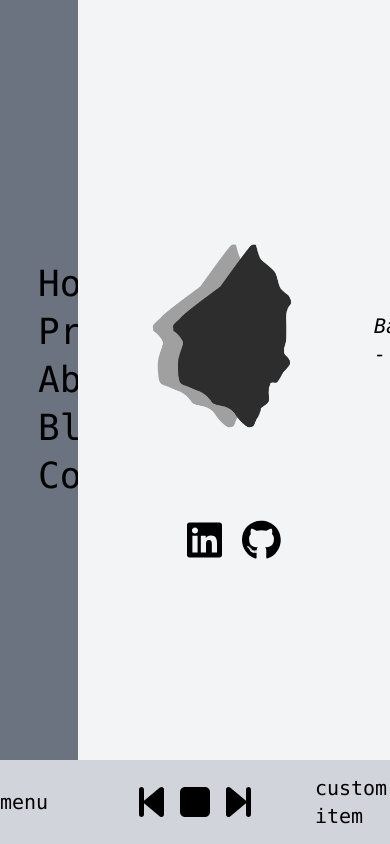
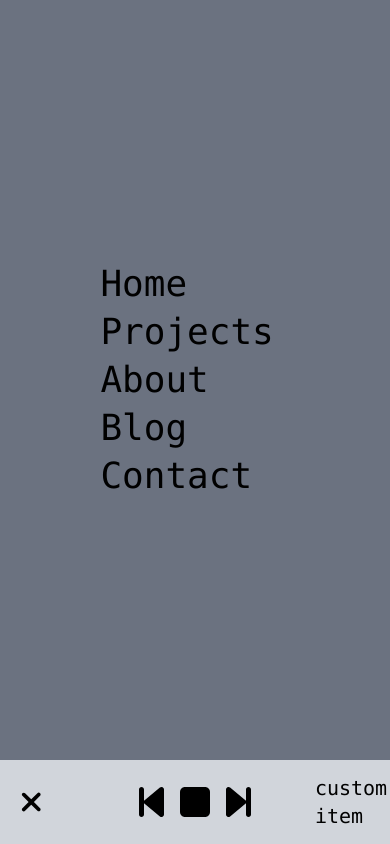
Before and after one commit to Njmercado/njmercado.github.io, a Next.js app: page /contact in a window 390 px wide. Built offline with nearby package versions, Linux system fonts and the light colour scheme.

Commit message:
feat(responsive): make it responsive
* Moved all Body logic from general layout to external component to handle better client view
* Made responsive header
* Added menu icon to footer
* Added responsiveness to contact page

```diff
--- a/src/app/contact/page.tsx
+++ b/src/app/contact/page.tsx
@@ -13,7 +13,7 @@ export default function Contact() {
 
   return (
     <article className="flex flex-col justify-center items-center">
-      <section className="flex flex-row items-center">
+      <section className="flex xs:flex-col sm:flex-col md:flex-row items-center">
         <Image src="/static/atlantico.png" width={300} height={300} alt="Image of Colombian Atlantic's department."/>
         <p> <em>Barranquilla - Colombia</em> </p>
       </section>
--- a/src/app/layout.tsx
+++ b/src/app/layout.tsx
@@ -1,11 +1,8 @@
 import type { Metadata } from 'next'
 import { Inter } from 'next/font/google'
 import './globals.css'
-import {
-  Header,
-  Footer
-} from '@/components'
 import StoreProvider from '@/lib/store/StoreProvider'
+import { Body } from '@/components'
 
 const inter = Inter({ subsets: ['latin'] })
 
@@ -22,26 +19,7 @@ export default function RootLayout({
   return (
     <StoreProvider>
       <html lang="en">
-        <body className="font-mono text-xl">
-          <div className="grid grid-rows-10 h-screen">
-            <div className="grid grid-cols-10 row-span-9">
-              <Header className="col-span-2"></Header>
-              <main
-                id="informationContainer"
-                className="
-                col-span-8 bg-gray-100 flex flex-col justify-center items-center
-                xs:*:w-11/12 sm:*:w-11/12 md:*:w-10/12 lg:*:w-9/12 xl:*:w-8/12
-                overflow-auto
-              "
-              >
-                <div className="overflow-auto h-auto py-10 px-4">
-                  {children}
-                </div>
-              </main>
-            </div>
-            <Footer className="row-span-1"></Footer>
-          </div>
-        </body>
+        <Body>{children}</Body>
       </html>
     </StoreProvider>
   )
--- a/src/app/page.tsx
+++ b/src/app/page.tsx
@@ -43,9 +43,9 @@ export default function Home() {
         </p>
         <p className="mt-5 flex flex-row justify-center">
           <iframe
+            className="xs:w-full sm:w-full md:w-1/2 lg:w-2/3 xl:w-3/5"
             src="https://docs.google.com/forms/d/e/1FAIpQLSfpcVHD80y0APQrze4GxIPrGWu3D7ZS8CmQk4hsTmTMnCZCuQ/viewform?embedded=true"
-            width="800"
-            height="1000"
+            height={1100}
           >
             Cargando…
           </iframe>
--- /dev/null
+++ b/src/components/Body/Body.tsx
@@ -0,0 +1,55 @@
+'use client';
+
+import {
+  Header,
+  Footer
+} from '@/components'
+import { isSmallScreen } from '@/utils/width';
+import { useEffect, useState } from 'react'
+
+export interface BodyProps {
+  children: any
+}
+
+export default function Body({
+  children
+}: BodyProps) {
+
+  const [openModal, setOpenModal] = useState(false)
+
+  useEffect(() => setOpenModal(!isSmallScreen()), [])
+
+  const handleClick = () => {
+    if(isSmallScreen()) {
+      setOpenModal(false);
+    }
+  }
+
+  return (
+    <body className="font-mono text-xl">
+      <div className="grid grid-rows-10 h-screen">
+        <div className="inline-flex row-span-9">
+          <div className={`transition-all h-full ${openModal? 'xs:w-full sm:w-full md:w-full lg:w-4/12 xl:w-3/12': 'w-0'}`}>
+            <Header onClick={handleClick} className={"h-full"}/>
+          </div>
+          <main
+            id="informationContainer"
+            className={`
+                bg-gray-100 flex flex-col justify-center items-center
+                ${openModal? 'xs:w-0 sm:w-0 md:w-0 lg:w-8/12 xl:w-9/12': 'w-full'}
+                overflow-auto
+            `}
+          >
+            <div className="
+              overflow-auto h-auto py-10 px-4
+              xs:w-11/12 sm:w-11/12 md:w-8/12 lg:w-8/12 xl:w-8/12
+            ">
+              {children}
+            </div>
+          </main>
+        </div>
+        <Footer openCloseMenu={openModal} onOpenCloseMenu={(open: boolean) => setOpenModal(open)} className="row-span-1" />
+      </div>
+    </body>
+  )
+}
--- a/src/components/Footer/Footer.tsx
+++ b/src/components/Footer/Footer.tsx
@@ -1,15 +1,28 @@
 'use client'
 
-import { faBackwardStep, faForwardStep, faPause, faStop } from '@fortawesome/free-solid-svg-icons';
+import { faBackwardStep, faBars, faClose, faForwardStep, faPause, faStop } from '@fortawesome/free-solid-svg-icons';
 import { FontAwesomeIcon } from '@fortawesome/react-fontawesome';
-import React, { useState } from 'react';
+import React, { useEffect, useState } from 'react';
 import { CvButton } from '@/components';
 import { useAppSelector } from '@/lib/store/hooks';
 
-export default function Footer(props: any) {
+export interface FooterProps {
+  className: string;
+  onOpenCloseMenu: (open: boolean) => void;
+  openCloseMenu : boolean;
+}
+
+export default function Footer({
+  className,
+  onOpenCloseMenu,
+  openCloseMenu,
+}: FooterProps) {
 
   const [paused, setPaused] = useState(false);
+  const [openModal, setOpenModal] = useState(true);
   const footerState = useAppSelector(state => state.footer.value);
+
+  useEffect(() => setOpenModal(openCloseMenu), [openCloseMenu])
 
   const getChosenComponent = (component: string) => {
     let template;
@@ -31,9 +44,20 @@ export default function Footer(props: any) {
   }
 
   return (
-    <footer className={"bg-gray-300 grid grid-cols-10 " + props.className}>
-      <article className="col-span-2 flex flex-row items-center">
-        <p><span>menu</span></p>
+    <footer className={"bg-gray-300 grid grid-cols-10 " + className}>
+      <article className="ml-5 col-span-2 flex flex-row items-center">
+        <p>
+          <FontAwesomeIcon
+            onClick={() => {
+                onOpenCloseMenu(!openModal);
+                setOpenModal(!openModal)
+              }
+            }
+            className="cursor-pointer"
+            icon={openModal? faClose: faBars}
+            size='xl'
+          />
+        </p>
       </article>
       <article className="col-span-6 flex flex-row justify-center items-center h-full">
         <p className='flex gap-4'>
--- a/src/components/Header/Header.tsx
+++ b/src/components/Header/Header.tsx
@@ -2,21 +2,34 @@
 
 import React from 'react';
 import { useRouter } from 'next/navigation';
-import { URL } from '../../constants/urls.constant';
+import { URL } from '@/constants/urls.constant';
+import { IGeneral } from '@/interfaces/general.interface';
+import { PAGES } from '@/constants/general.constant';
 
-export default function Header(props: any) {
+export interface HeaderProps extends IGeneral {
+  onClick?: () => void;
+}
+
+export default function Header({
+  className,
+  onClick,
+}: HeaderProps) {
   const router = useRouter()
-  const PAGES = ['Home', 'Projects', 'About', 'Blog', 'Contact']
+
+  const goTo = (page: string) => router.push(URL[page.toUpperCase()].MAIN)
 
   return (
-    <nav className={"text-4xl bg-gray-500 flex flex-col justify-center p-4 pl-8 " + props.className}>
+    <nav className={"text-4xl bg-gray-500 flex flex-col justify-center p-4 pl-8 " + className}>
       <ul style={{ marginLeft: "20%" }} className='gap-2 grid'>
         {
           PAGES.map((page: string, index: any) => (
             <li key={index}>
               <a
                 className="cursor-pointer"
-                onClick={() => router.push(URL[page.toUpperCase()].MAIN)}
+                onClick={() => {
+                  onClick?.();
+                  goTo(page)}
+                }
               >
                 {page}
               </a>
--- a/src/components/index.ts
+++ b/src/components/index.ts
@@ -2,10 +2,12 @@ import Footer from "./Footer/Footer";
 import Header from "./Header/Header";
 import Button from './Button/Button';
 import CvButton from './CvButton/CvButton';
+import Body from './Body/Body';
 
 export {
   Footer,
   Header,
   Button,
   CvButton,
+  Body
 }
--- a/src/constants/general.constant.ts
+++ b/src/constants/general.constant.ts
@@ -6,3 +6,4 @@ export const CV_LINKS = {
   LINKEDIN: 'https://www.linkedin.com/in/nino-mercado-48b513147/',
   GITHUB: 'https://github.com/Njmercado'
 }
+export const PAGES = ['Home', 'Projects', 'About', 'Blog', 'Contact']
--- /dev/null
+++ b/src/constants/screens.ts
@@ -0,0 +1,10 @@
+enum SCREENS {
+  XS = 100,
+  SM = 640,
+  MD = 768,
+  LG = 1024,
+  XL = 1280,
+  '2xl' = 1536
+}
+
+export default SCREENS;
--- a/src/interfaces/general.interface.ts
+++ b/src/interfaces/general.interface.ts
@@ -1,6 +1,6 @@
 import { ReactNode } from "react";
 
 export interface IGeneral {
-  value: string | number | boolean | ReactNode;
+  value?: string | number | boolean | ReactNode;
   className?: string;
 }
--- /dev/null
+++ b/src/utils/width.ts
@@ -0,0 +1,10 @@
+import SCREENS from "@/constants/screens"
+
+export function getWidth (): number {
+  return window.screen.width
+}
+
+export function isSmallScreen (): boolean {
+  const screenWidth = getWidth()
+  return screenWidth < SCREENS.MD
+}
--- a/tailwind.config.ts
+++ b/tailwind.config.ts
@@ -1,4 +1,5 @@
 import type { Config } from 'tailwindcss'
+import defaultTheme from 'tailwindcss/defaultTheme'
 
 const config: Config = {
   content: [
@@ -14,6 +15,10 @@ const config: Config = {
           'conic-gradient(from 180deg at 50% 50%, var(--tw-gradient-stops))',
       },
     },
+    screens: {
+      'xs': '100px',
+      ...defaultTheme.screens,
+    }
   },
   plugins: [],
 }
```
